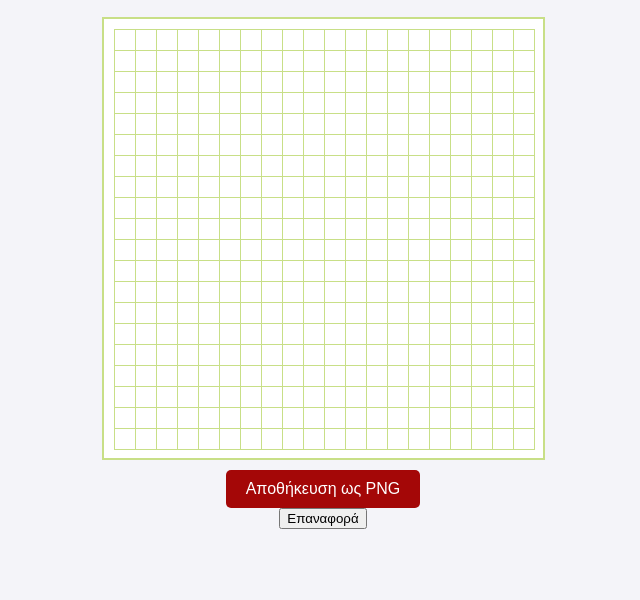
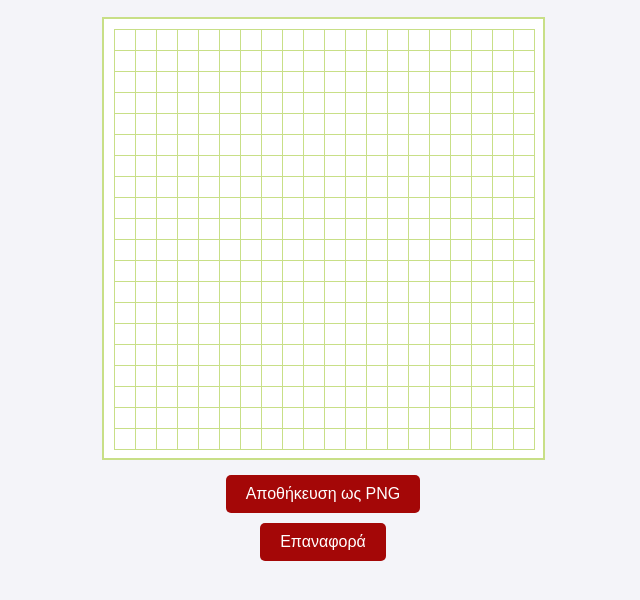
Before and after one commit to Cocojarukami/Digital-Embroidery-Canvas, a plain HTML site: page index.html in a window 1280 px wide. Shown: the part 160-760 px from the top of the page, without its empty margins (317-957 px from the left). Drawn offline with Linux system fonts and the light colour scheme.

Commit message:
Update styles.css

```diff
--- a/styles.css
+++ b/styles.css
@@ -72,3 +72,17 @@ main {
 #saveButton:hover {
     background-color: #7a0505;
 }
+#saveButton, #retryButton {
+    padding: 10px 20px;
+    background-color: var(--accent-color);
+    color: white;
+    border: none;
+    border-radius: 5px;
+    cursor: pointer;
+    font-size: 1rem;
+    margin: 5px;
+}
+
+#saveButton:hover, #retryButton:hover {
+    background-color: #7a0505;
+}
```
